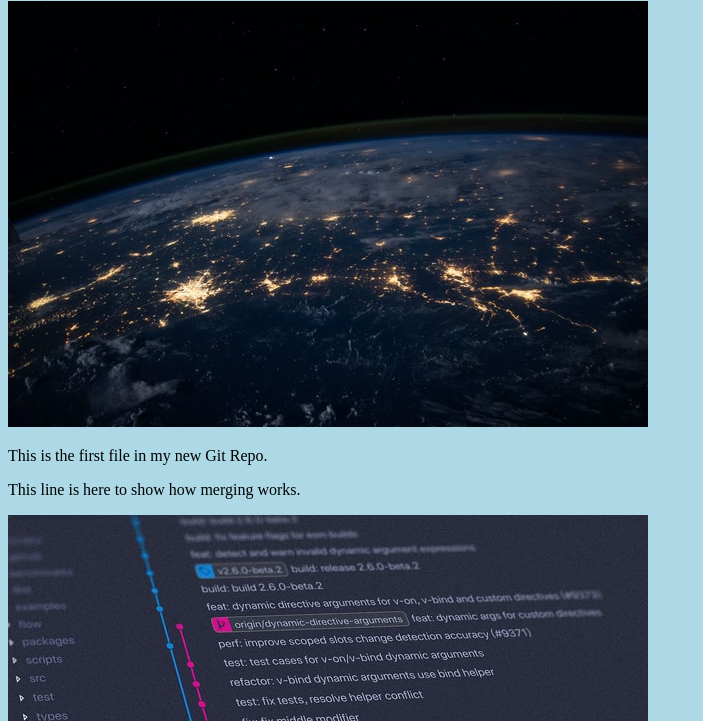
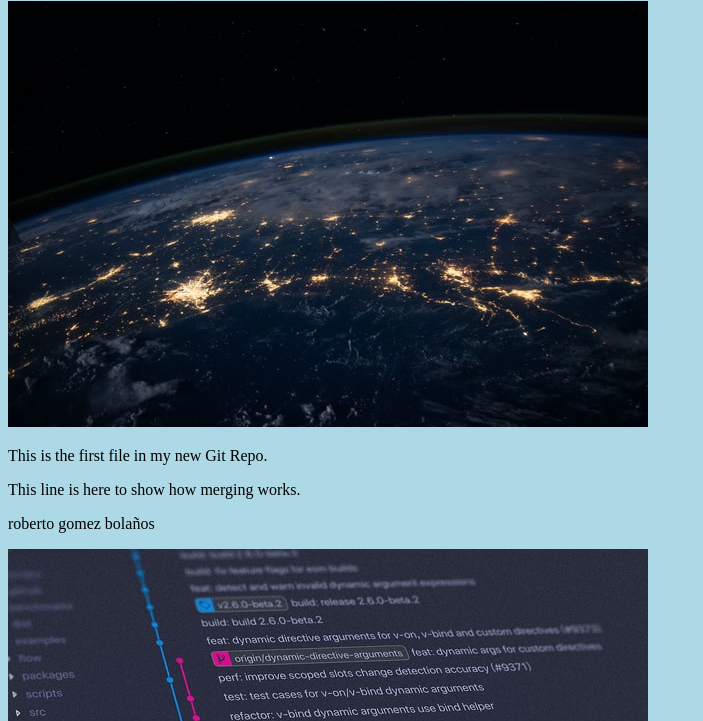
Before and after one commit to germanignacio/w3schools, a plain HTML site: page index.html in a window 1280 px wide. Shown: the part 79-800 px from the top of the page, without its empty margins (0-703 px from the left). Drawn offline with Linux system fonts and the light colour scheme.

Commit message:
Update index.html

```diff
--- a/index.html
+++ b/index.html
@@ -10,6 +10,7 @@
 <div><img src="img_hello_world.jpg" alt="Hello World from Space" style="width:100%;max-width:640px"></div>
 <p>This is the first file in my new Git Repo.</p>
 <p>This line is here to show how merging works.</p>
+  <p> roberto gomez bolaños</p>
 <div><img src="img_hello_git.jpg" alt="Hello Git" style="width:100%;max-width:640px"></div>
 
 </body>
```
